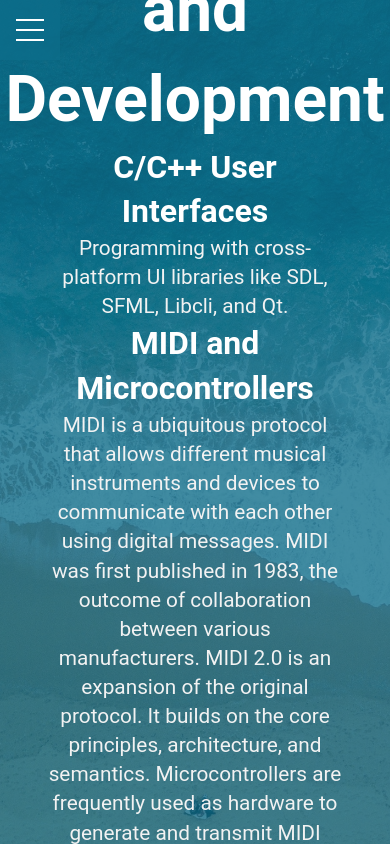
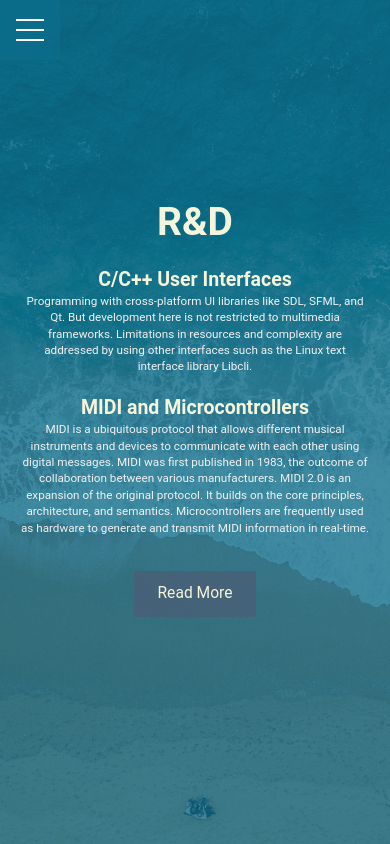
Before and after one commit to paboulos/publicpages, a plain HTML site: page index.html in a window 390 px wide. Drawn offline with Linux system fonts and the light colour scheme.

Commit message:
added media queries

```diff
--- a/index.html
+++ b/index.html
@@ -31,12 +31,13 @@
     </div>
     <header id="showcase">
          <div class="container showcase-content">
-            <h1>Research and Development</h1>
+            <h1>R&D</h1>
             <h2>C/C++ User Interfaces</h2>
-            <p>Programming with cross-platform UI libraries like SDL, SFML, Libcli, and Qt.</p>
+            <p>Programming with cross-platform UI libraries like SDL, SFML, and Qt. But development here is not restricted to multimedia frameworks. Limitations in resources and complexity
+            are addressed by using other interfaces such as the Linux text interface library Libcli.</p>
             <h2>MIDI and Microcontrollers</h2>
             <p>MIDI is a ubiquitous protocol that allows different musical instruments and devices to communicate with each other using digital messages. MIDI was first published in 1983, the outcome of collaboration between various manufacturers.
-             MIDI 2.0 is an expansion of the original protocol. It builds on the core principles, architecture, and semantics. Microcontrollers are frequently used as hardware to generate and transmit MIDI musical information in real-time.</p>
+             MIDI 2.0 is an expansion of the original protocol. It builds on the core principles, architecture, and semantics. Microcontrollers are frequently used as hardware to generate and transmit MIDI information in real-time.</p>
             <a href="https://midi.org/" class="btn">Read More</a>
         </div>
     </header>
--- a/styles/style.css
+++ b/styles/style.css
@@ -2,6 +2,7 @@
     --primary-color: rgba(13, 110, 139, 0.75);
     --secondary-color: rgba(229, 148, 0, 0.9);
     --overlay-color: rgba(24, 39, 51, 0.85);
+    --btn-color: rgba(72, 96, 119, 0.85);
     --menu-speed: 0.75s;
 }
 
@@ -52,28 +53,35 @@ body {
     justify-content: center;
     text-align: center;
     height: 100%;
+    padding: 1px;
 }
 
 #showcase h1 {
-    font-size: 4rem;
+    font-size: 5rem;
+    color: beige;
+    margin-bottom: 1rem;
 }
 
 #showcase h2 {
-    font-size: 2rem;
+    color: beige;
+    font-size: 3rem;
 }
 
 #showcase p {
-    font-size: 1.3rem;
+    font-size: 2rem;
     color:#f2f2f2;
+    margin-bottom: 1.2rem;
 }
 
 .btn {
     display: inline-block;
     border: none;
-    background: var(--primary-color);
-    color: white;
+    background: var(--btn-color);
+    color: beige;
+    font-size: 2rem;
     padding: 0.75rem 1.5rem;
     margin-top: 1rem;
+    margin-bottom: 2rem;
     transition: opacity 0.4s ease-in-out;
     text-decoration: none;
 }
@@ -81,3 +89,22 @@ body {
 .btn:hover {
     opacity: 0.7;
 }
+
+@media (max-width: 800px) {
+    #showcase .showcase-content {
+        flex-wrap: wrap;
+        padding: 20px;
+    }
+    #showcase h1 {
+        font-size: 10vw;
+    }
+    #showcase h2 {
+        font-size: 5vw;
+    }
+    #showcase p {
+        font-size: 3vw;
+    }
+    .btn {
+        font-size: 4vw;
+    }
+}
```
